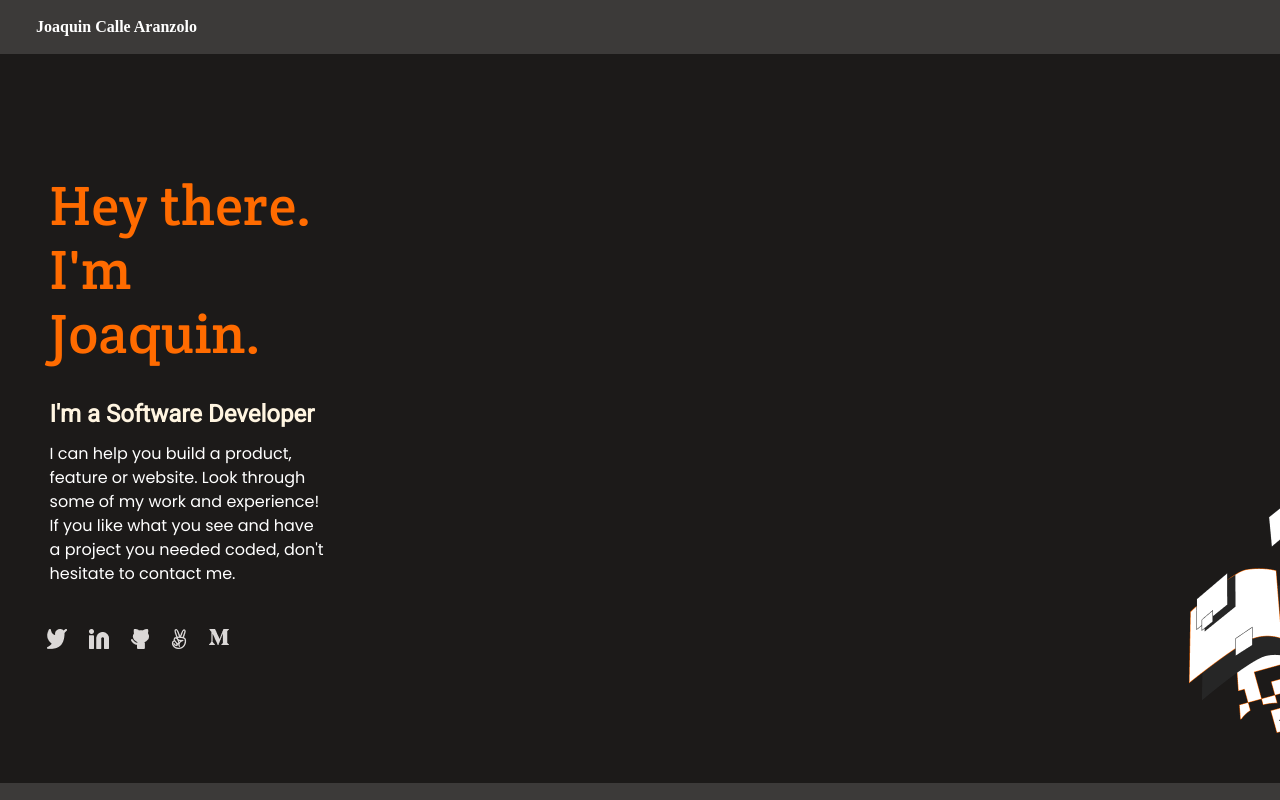
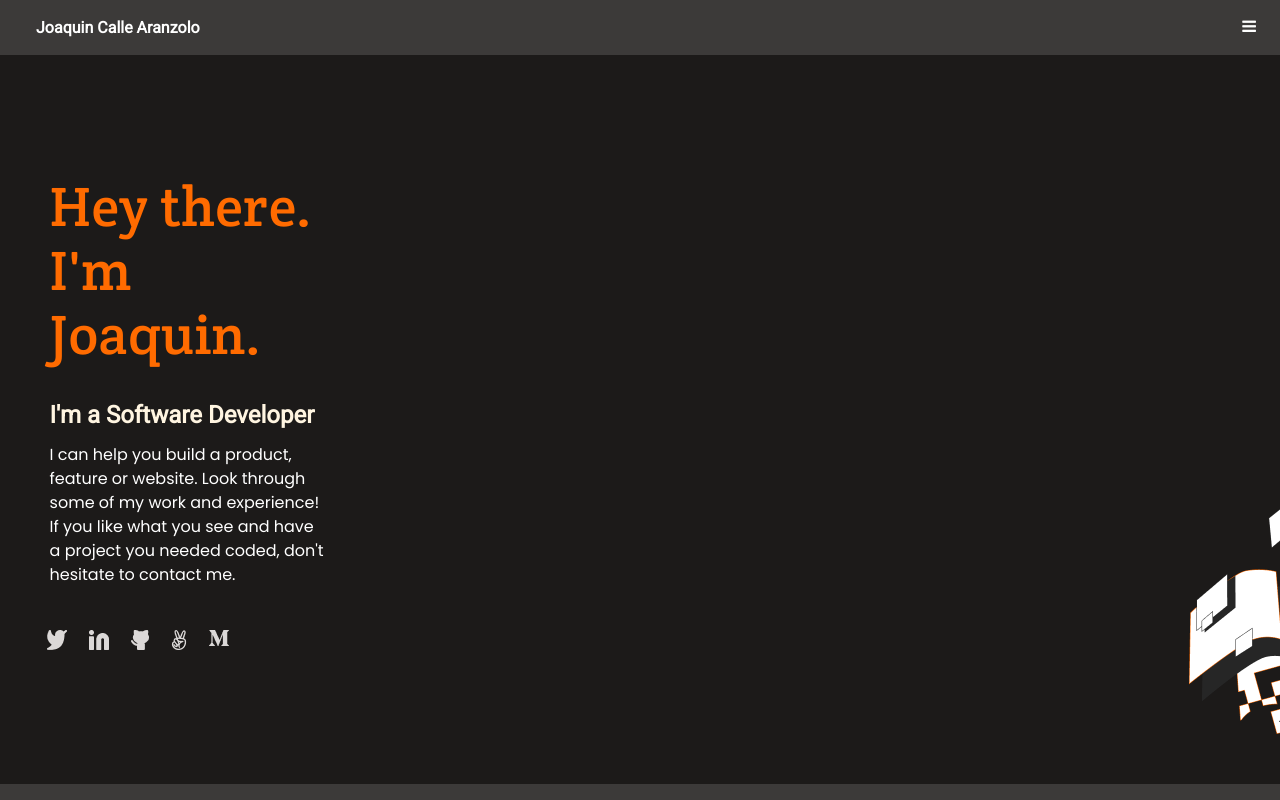
Before and after one commit to Joaquin123455/Microverse-mobile-first, a website: page index.html in a window 1280 px wide. Drawn offline with Linux system fonts and the light colour scheme.

Commit message:
Implement code reviewer suggestion

```diff
--- a/index.html
+++ b/index.html
@@ -10,13 +10,14 @@
     <link href='https://fonts.googleapis.com/css?family=Poppins' rel='stylesheet'>
     <link href='https://fonts.googleapis.com/css?family=Crete Round' rel='stylesheet'>
     <link href='https://fonts.googleapis.com/css?family=Roboto' rel='stylesheet'>
+    <link rel="stylesheet" href="https://cdnjs.cloudflare.com/ajax/libs/font-awesome/4.7.0/css/font-awesome.min.css">
 
 </head>
 <body>
     <header>
         <nav>
             <a href="#">Joaquin Calle Aranzolo</a>
-                <i class="fa-solid fa-bars barras"></i>
+            <i class="fa fa-bars"></i>
         </nav>
     </header>
     <main>
--- a/style.css
+++ b/style.css
@@ -10,6 +10,7 @@ body {
 
 header {
   background-color: #3c3a39;
+  font-family: 'Roboto', sans-serif;
 }
 
 nav {
```
